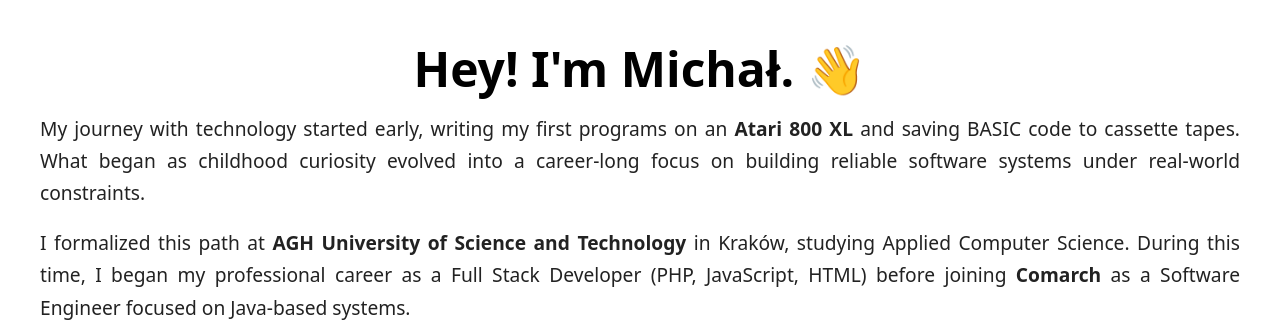
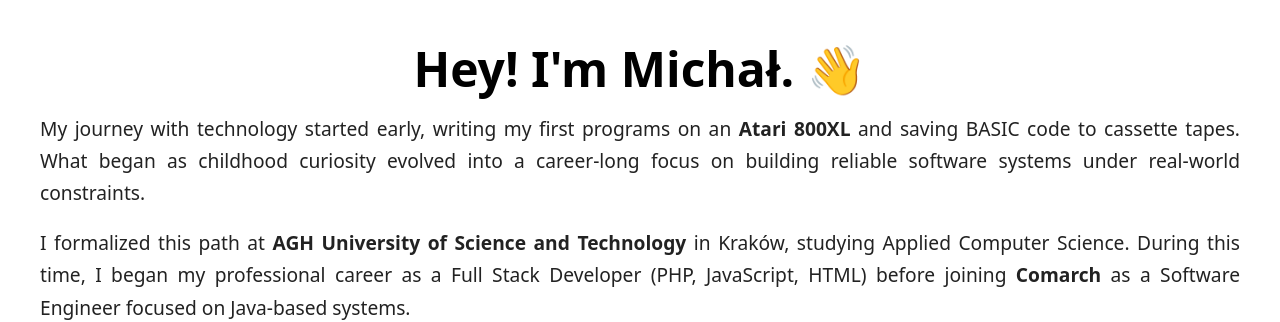
Before and after one commit to michalcichon/michalcichon.github.io, a Jekyll site: the page built from about-me.html, in a window 1280 px wide. Shown: the part 200-522 px from the top of the page. Built offline with Jekyll 4.4.1, drawn with Linux system fonts in a browser that asks for light colours.

Commit message:
fix typo

```diff
--- a/about-me.html
+++ b/about-me.html
@@ -11,7 +11,7 @@ permalink: /about-me/
 
   <section id="early-years">
       <p>
-          My journey with technology started early, writing my first programs on an <strong>Atari 800 XL</strong> and saving BASIC code to cassette tapes. What began as childhood curiosity evolved into a career-long focus on building reliable software systems under real-world constraints.
+          My journey with technology started early, writing my first programs on an <strong>Atari 800XL</strong> and saving BASIC code to cassette tapes. What began as childhood curiosity evolved into a career-long focus on building reliable software systems under real-world constraints.
       </p>
       <p>
           I formalized this path at <strong>AGH University of Science and Technology</strong> in Kraków, studying Applied Computer Science. During this time, I began my professional career as a Full Stack Developer (PHP, JavaScript, HTML) before joining <strong>Comarch</strong> as a Software Engineer focused on Java-based systems.
```
